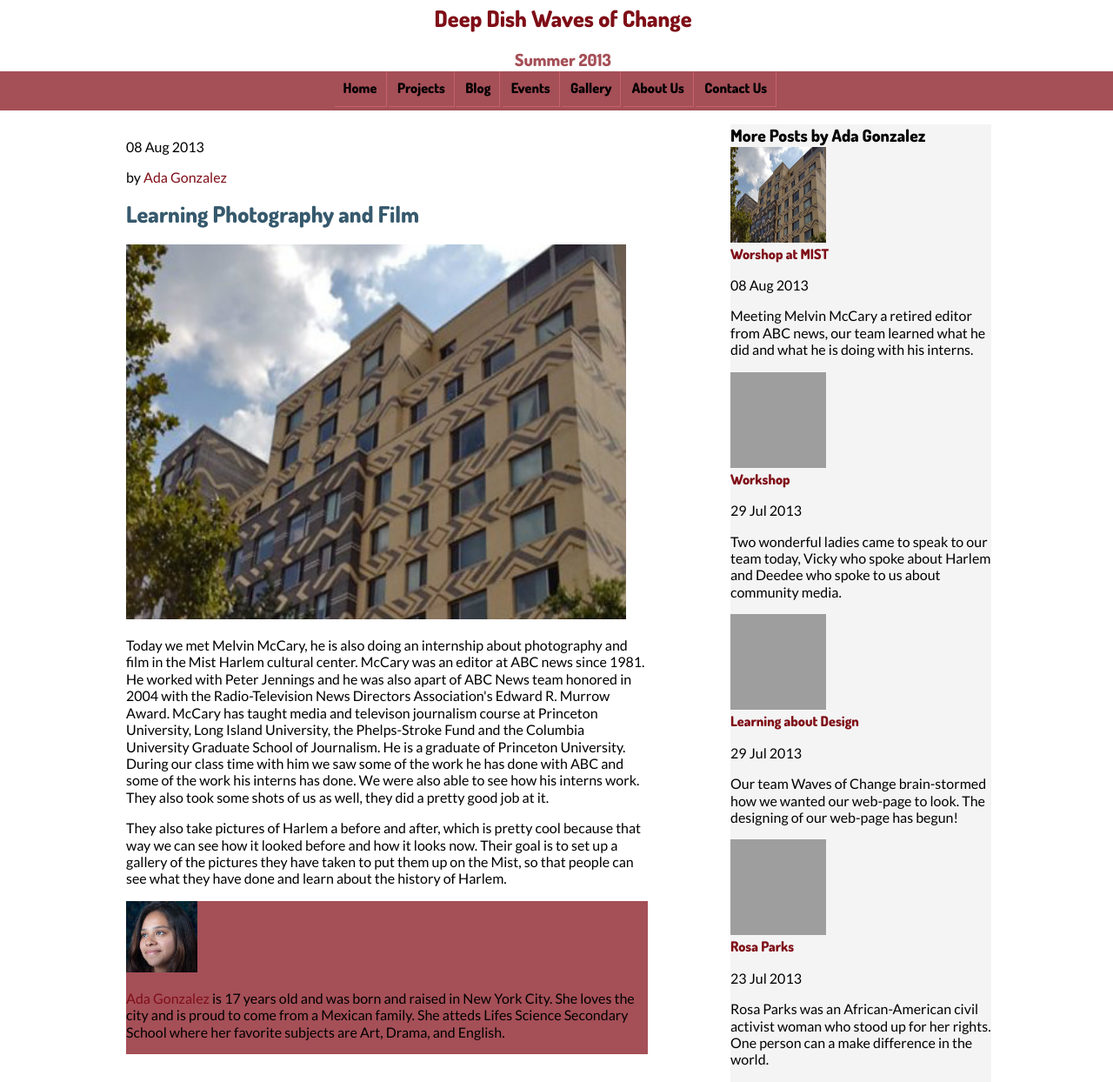
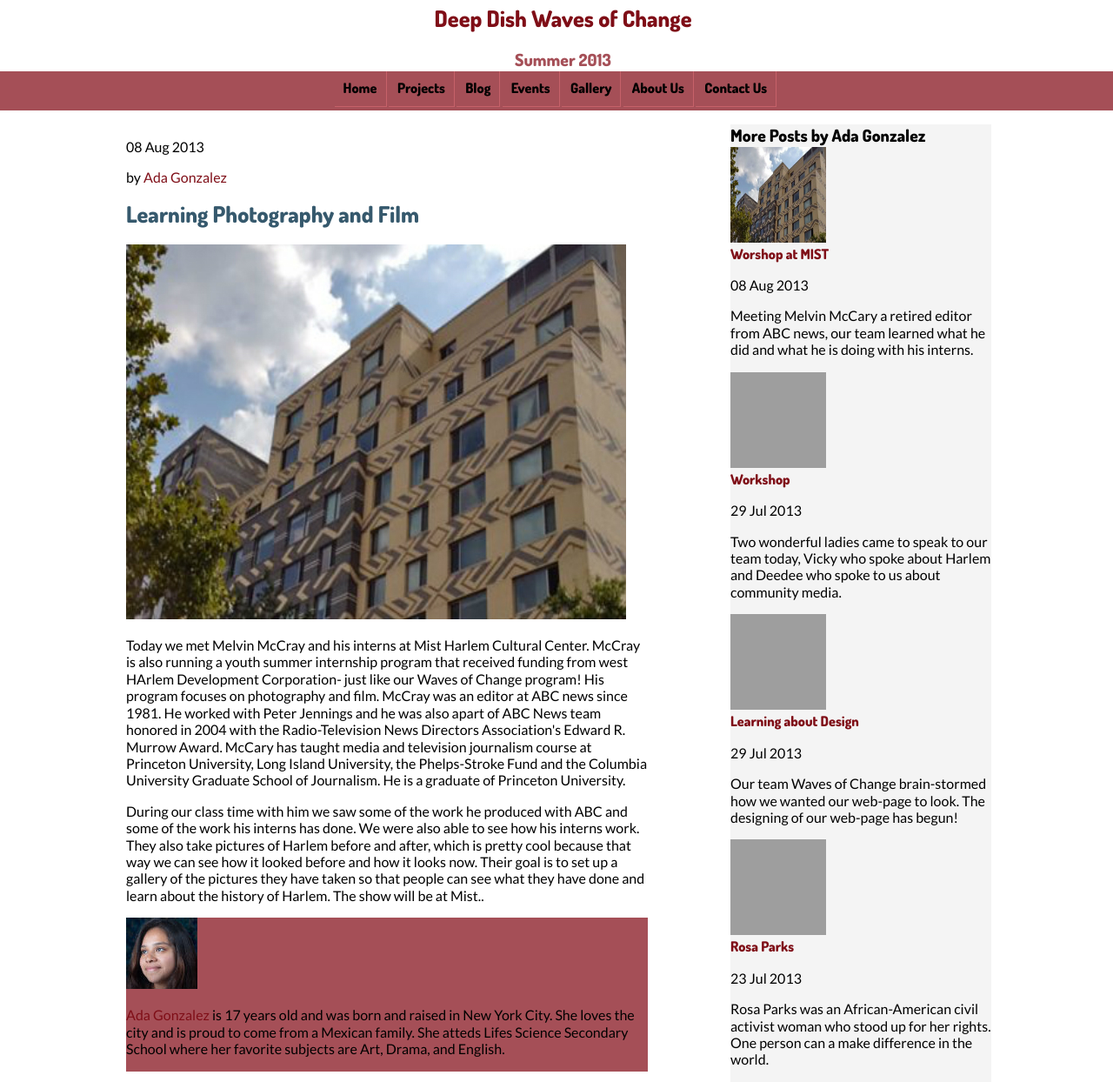
Before and after one commit to WavesofChange/woc-jekyll, a Jekyll site: the page built from _posts/ada/2013-08-08-Workshop-at-MIST.html, in a window 1280 px wide. Shown: the whole page at 87% size. Built offline with Jekyll 4.4.1, drawn with Linux system fonts in a browser that asks for light colours; grey boxes are pictures that could not be loaded.

Commit message:
modified all posts

```diff
--- a/_posts/ada/2013-07-23-labybot-rosa-parks.html
+++ b/_posts/ada/2013-07-23-labybot-rosa-parks.html
@@ -13,7 +13,7 @@ categories: news
     <img src="/images/rosa.jpg">
 
 
-   <p> Rosa Parks was born on February 4, 1913. Interestingly, she was also arrested on her birthday. Rosa Parks attended the Industrial School for girls high school in Montgomery, Alabama. What interested me most about Rosa Parks was that she was an African-American woman who made a difference in the world and made her voice be heard by others.</P>
+   <p> Rosa Parks was born on February 4, 1913. Interestingly, she was also arrested on her birthday. Rosa Parks attended the Industrial School for girls high school in Montgomery, Alabama. What interested me most about Rosa Parks was that she was an African-American woman who made a difference in the world and made her voice be heard by others.</p>
 
    <p> On December 1, 1955 the civil activist Rosa Parks, a 42 year old African American woman who worked as a seamstress, boarded the Montgomery city bus to go home from work. She refused to give up her seat to a white passenger on the Montgomery. Parks was not the first person to resist bus segregation. Others had taken similar steps in the twentieth century, including  <a href”http://en.wikipedia.org/wiki/Irene_Morgan”>Irene Morgan </a>. </p>
 
--- a/_posts/ada/2013-07-29-design-website.html
+++ b/_posts/ada/2013-07-29-design-website.html
@@ -12,7 +12,8 @@ categories: news
 
  <h1> Learning about Web Design </h1>
 
-<p> Today our team Waves of Change decided to begin desingin our web-page.</p>
-<p>The lesson that we discussed about today was about designing a web page.I learned how to design a web page. I learned many new things, such as how to make a menu, to a page. The web page consists of many elements such the title, the logo, font size, dates a menu and the list goes on.Some of these elements also consist of grabbing people’s attention, to engage them to your web page.For instance there a many types of designs that you can use for your background like dgeytgfyGnbi and eirtuhye or you can just leave it plain and simple. At times it might depend on the type of web page it is. If it’s a web page for kids then you might want to stick to a variety of colors because that might grab their attention. I also learned that most web pages contain a title, menu, logo, and footer on the same spot. Most logos are located on the top left, the titles are usually in the middle, and the menu is usually underneath the title and the footer in of course on the bottom of the page. In addition most web pages have their information on the top and bottom of the page. As we learned all of the concepts of a web page, we are also fixing and adding much more on our web page.</p>
+<p> Today our team Waves of Change began to design our web-page.</p>
+<p>I learned how to design a web page and how to add content to it  such as how to make a menu, title and add color to the web page. A web page consists of many elements such as the title, logo, font size, and a menu . Some website elements exist to grab people’s attention. For instance there a many types of designs that you can use for your background. At times it might depend on the type of website you are designing. If it’s a web page for kids, then you might want to stick to a variety of colors because that might grab their attention.</p>
+<p>I also learned that most web pages contain a title, menu, logo, and footer in the same location. Most logos are located on the top left, the titles are usually in the middle, and the menu is usually underneath the title and the footer is of course at the bottom of the page. These elements are usually in the same position because In addition most web pages have their information on the top and bottom of the page. As we learned all of the concepts of a web page, we are also fixing and adding much more on our web page.</p>
 
 {% include about-ada.html %}
--- a/_posts/ada/2013-07-29-workshop-marina-deedee.html
+++ b/_posts/ada/2013-07-29-workshop-marina-deedee.html
@@ -12,6 +12,8 @@ categories: news
 
 <img src="http://upload.wikimedia.org/wikipedia/commons/thumb/d/d2/Apollo_Theater.jpg/250px-Apollo_Theater.jpg">
 
-<p>  We had 2 guest speakers today, Doctor G and Dee Dee. These were two amazing women who gave us very good information about our community. In which some of us girls were not informed about but we should really be more aware because Harlem is our community, it’s what surrounds many of us.  I learned many new things about Harlem my community in which I don’t know much about. There are many organizations out there that can help the people in the community. Doctor G is one of the few people that fights for our rights as  a community. She is a very good person to go to if you would ever like to know more about our community.She told us about the struggles that African American people had to go through.In the 20's black people migrated to Boston, Philidelphia and New york. There are many things that happened in our community years ago but any of us are not aware of it and some were not recognized. </p>
+<p>  We had two guest speakers today, Doctor G and DeeDee. These are two amazing women and they gave us very good information about our community. Surprising, some of the interns, myself included, are not very well informed about Harlem's history. I believe that we should be more aware because Harlem is our community, it is what surrounds us.</p>
+<p> I learned many new things about my community, Harlem which I don’t know much about. There are many organizations out there that can help the people in the community.
+<p> Doctor G is one of the few people that fights for our community rights. She is a very good person to go to if you would ever like to know more about our community. She told us about the struggles that African American people had to go through. In the 20's black people migrated to Boston, Philadelphia and New York. There are many things that happened in our community years ago but many of us are not aware of it. </p>
 
 {% include about-ada.html %}
--- a/_posts/ada/2013-08-08-Workshop-at-MIST.html
+++ b/_posts/ada/2013-08-08-Workshop-at-MIST.html
@@ -12,8 +12,8 @@ categories: news
 
 <img src="/images/blog/mist-harlem.jpg">
 
-   <p> Today we met Melvin McCary, he is also doing an internship about photography and film in the Mist Harlem cultural center. McCary was an editor at ABC news since 1981. He worked with Peter Jennings and he was also apart of ABC News team honored in 2004 with the Radio-Television News Directors Association's Edward R. Murrow Award. McCary has taught media and televison journalism course at Princeton University, Long Island University, the Phelps-Stroke Fund and the Columbia University Graduate School of Journalism. He is a graduate of Princeton University. During our class time with him we saw some of the work he has done with ABC and some of the work his interns has done. We were also able to see how his interns work. They also took some shots of us as well, they did a pretty good job at it.</p>
+    <p>Today we met Melvin McCray and his interns at Mist Harlem Cultural Center. McCray is also running a youth summer internship program that received funding from west HArlem Development Corporation- just like our Waves of Change program! His program focuses on photography and film. McCray was an editor at ABC news since 1981. He worked with Peter Jennings and he was also apart of ABC News team honored in 2004 with the Radio-Television News Directors Association's Edward R. Murrow Award. McCary has taught media and television journalism course at Princeton University, Long Island University, the Phelps-Stroke Fund and the Columbia University Graduate School of Journalism. He is a graduate of Princeton University.
+    <p> During our class time with him we saw some of the work he produced with ABC and some of the work his interns has done. We were also able to see how his interns work. They also take pictures of Harlem before and after, which is pretty cool because that way we can see how it looked before and how it looks now. Their goal is to set up a gallery of the pictures they have taken so that people can see what they have done and learn about the history of Harlem. The show will be at Mist..</p>
 
-   <p> They also take pictures of Harlem a before and after, which is pretty cool because that way we can see how it looked before and how it looks now. Their goal is to set up a gallery of the pictures they have taken to put them up on the Mist, so that people can see what they have done and learn about the history of Harlem.</p>
 
   {% include about-ada.html %}
```
